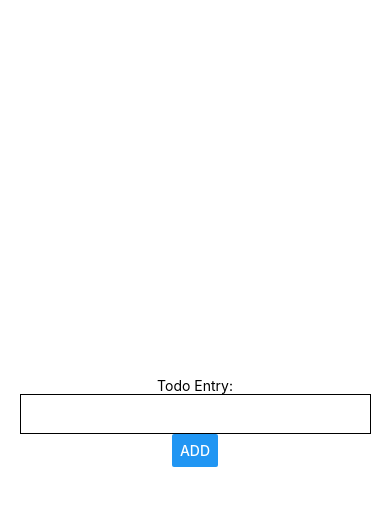
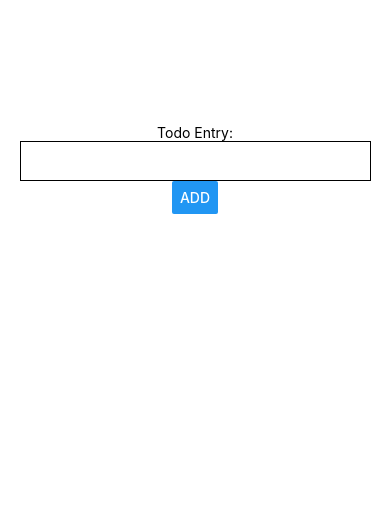
Before and after one commit to jeffreytjs/Mobile-App-Dev-With-React-Native, a React Native app in the folder todoApp/: screen / in a window 390 px wide. Shown: the top 506 px of the page. Built offline with nearby package versions, Linux system fonts and the light colour scheme.

Commit message:
Introduce ScrollView for rendering entries

```diff
--- a/todoApp/App.js
+++ b/todoApp/App.js
@@ -1,6 +1,13 @@
 import { StatusBar } from "expo-status-bar";
 import React, { useState } from "react";
-import { Button, StyleSheet, Text, TextInput, View } from "react-native";
+import {
+  Button,
+  ScrollView,
+  StyleSheet,
+  Text,
+  TextInput,
+  View,
+} from "react-native";
 
 export default function App() {
   const [input, setInput] = useState("");
@@ -43,7 +50,7 @@ export default function App() {
         onChangeText={handleInput}
       />
       <Button title="Add" onPress={addEntry} />
-      <View>{renderEntries()}</View>
+      <ScrollView style={styles.scrollViewStyle}>{renderEntries()}</ScrollView>
     </View>
   );
 }
@@ -67,4 +74,8 @@ const styles = StyleSheet.create({
   entryText: {
     padding: 10,
   },
+  scrollViewStyle: {
+    width: "80%",
+    maxHeight: "60%",
+  },
 });
```
